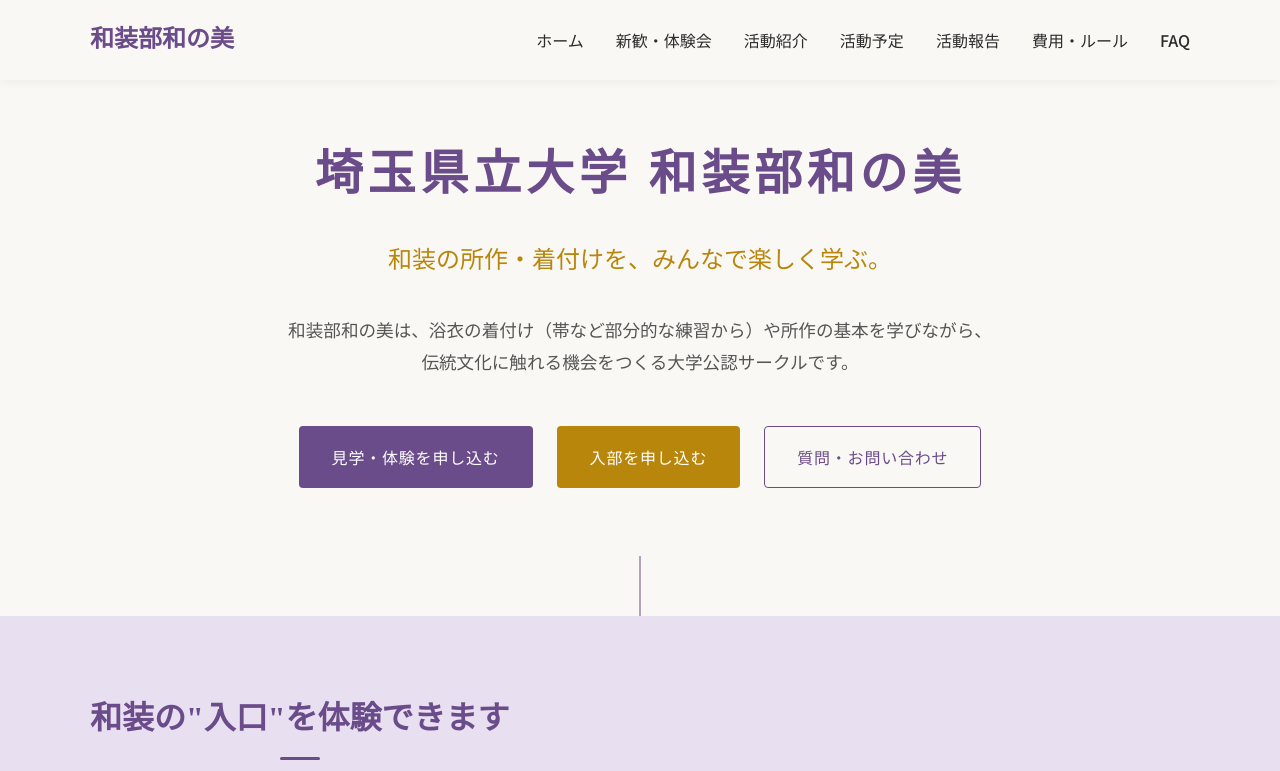
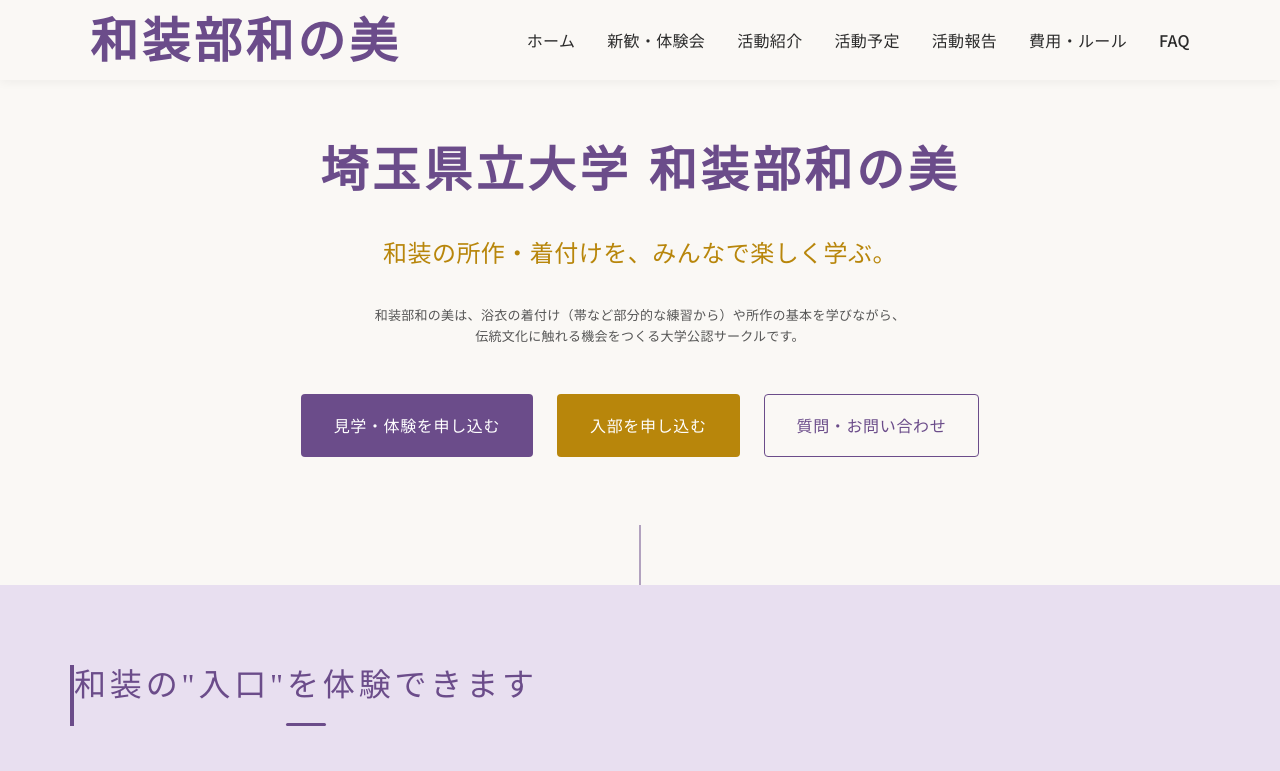
Before and after one commit to wasoubu-wanobi/wasoubu.wanobi, a plain HTML site: page index.html in a window 1280 px wide. Shown: the top 771 px of the page. Drawn offline with Linux system fonts and the light colour scheme; a web font is replaced by a local one.

Commit message:
style: update typography and fonts

```diff
--- a/css/style.css
+++ b/css/style.css
@@ -1,7 +1,7 @@
 @charset "UTF-8";
 
 /* Google Fonts Import */
-@import url('https://fonts.googleapis.com/css2?family=Noto+Sans+JP:wght@400;500;700&family=Noto+Serif+JP:wght@400;600;700&display=swap');
+@import url('https://fonts.googleapis.com/css2?family=M+PLUS+Rounded+1c:wght@700&family=Noto+Sans+JP:wght@300;400;500;700&family=Noto+Serif+JP:wght@500;600;700&family=Zen+Maru+Gothic:wght@700&family=Zen+Old+Mincho:wght@500&display=swap');
 
 /* Variables */
 :root {
@@ -18,8 +18,9 @@
   --text-light: #555555;
   --white: #FFFFFF;
 
-  --font-serif: 'Noto Serif JP', serif;
-  --font-sans: 'Noto Sans JP', sans-serif;
+  --font-logo: "Zen Maru Gothic", "M PLUS Rounded 1c", "Noto Sans JP", sans-serif;
+  --font-heading: "Noto Serif JP", "Zen Old Mincho", serif;
+  --font-body: "Noto Sans JP", system-ui, -apple-system, BlinkMacSystemFont, sans-serif;
 }
 
 /* Reset & Base */
@@ -31,22 +32,52 @@
   padding: 0;
 }
 
-body {
-  font-family: var(--font-sans);
+body,
+p,
+li,
+.description {
+  font-family: var(--font-body);
+  font-weight: 400;
+  font-size: 16px;
+  /* スマホ15px以上必須 */
+  line-height: 1.8;
+  letter-spacing: 0.02em;
   color: var(--text-main);
   background-color: var(--bg-base);
-  line-height: 1.8;
-  font-size: 16px;
   -webkit-font-smoothing: antialiased;
 }
 
+/* ロゴ・H1（和風で優しい） */
 h1,
+.logo {
+  font-family: var(--font-logo);
+  font-weight: 700;
+  font-size: clamp(32px, 5vw, 48px);
+  /* レスポンシブ */
+  letter-spacing: 0.08em;
+  line-height: 1.2;
+  color: var(--primary);
+}
+
+/* セクション見出し（和モダン格調） */
 h2,
-h3,
+h3 {
+  font-family: var(--font-heading);
+  font-weight: 500;
+  font-size: clamp(22px, 4vw, 32px);
+  letter-spacing: 0.12em;
+  line-height: 1.3;
+  border-left: 4px solid var(--primary);
+  /* 藤紫の縦ライン */
+  padding-left: 16px;
+  margin-left: -20px;
+  color: var(--primary);
+}
+
 h4,
 h5,
 h6 {
-  font-family: var(--font-serif);
+  font-family: var(--font-heading);
   color: var(--primary);
   line-height: 1.4;
 }
@@ -89,21 +120,8 @@
 
 /* Typography & Components */
 .section-title {
-  font-size: 2rem;
   margin-bottom: 3rem;
-  padding-left: 1rem;
-  position: relative;
-}
-
-.section-title::before {
-  content: '';
-  position: absolute;
-  left: 0;
-  top: 0;
-  bottom: 0;
-  width: 5px;
-  background-color: var(--primary);
-  border-radius: 2px;
+  /* heading styles are now naturally handled by h2/h3 global tags */
 }
 
 .text-center {
@@ -133,14 +151,18 @@
 
 
 /* Buttons */
-.btn {
+.btn,
+button,
+.cta-button {
+  font-family: var(--font-body);
+  font-weight: 500;
+  font-size: 16px;
+  letter-spacing: 0.04em;
   display: inline-flex;
   align-items: center;
   justify-content: center;
   padding: 1rem 2rem;
   border-radius: 4px;
-  font-weight: 500;
-  letter-spacing: 0.05em;
   transition: all 0.3s ease;
   cursor: pointer;
   border: 1px solid transparent;
@@ -204,9 +226,7 @@
 }
 
 .logo {
-  font-family: var(--font-serif);
-  font-size: 1.5rem;
-  font-weight: 700;
+  /* Inherits h1 styles as well */
   color: var(--primary);
 }
 
@@ -279,9 +299,7 @@
 }
 
 .hero h1 {
-  font-size: 3rem;
   margin-bottom: 2rem;
-  letter-spacing: 0.1em;
 }
 
 .hero .catch {
@@ -291,8 +309,14 @@
   font-family: var(--font-serif);
 }
 
-.hero .lead {
-  font-size: 1.1rem;
+.hero .lead,
+.caption,
+.note,
+.small-text {
+  font-family: var(--font-body);
+  font-weight: 300;
+  font-size: 13px;
+  line-height: 1.6;
   max-width: 800px;
   margin: 0 auto 3rem;
   color: var(--text-light);
@@ -544,9 +568,7 @@
     transform: translateY(-9px) rotate(-45deg);
   }
 
-  .hero h1 {
-    font-size: 2rem;
-  }
+  /* Optional smaller hero h1, but handled by clamp down to 32px already */
 
   .hero .catch {
     font-size: 1.2rem;
```
